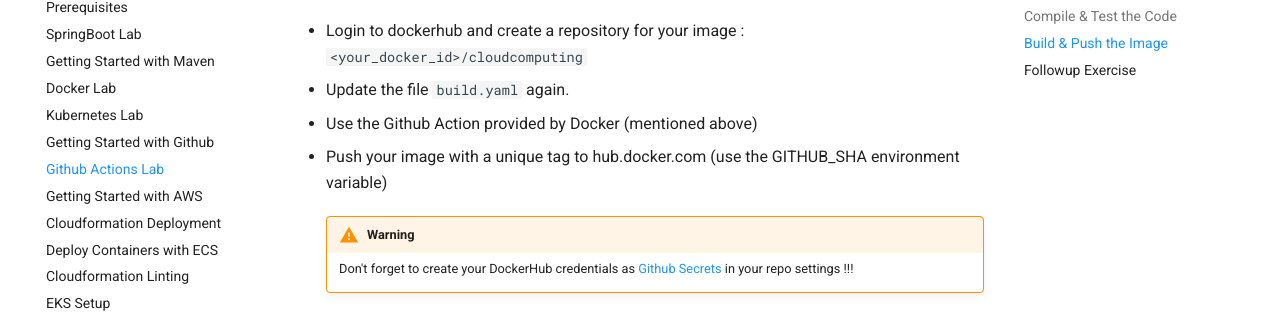
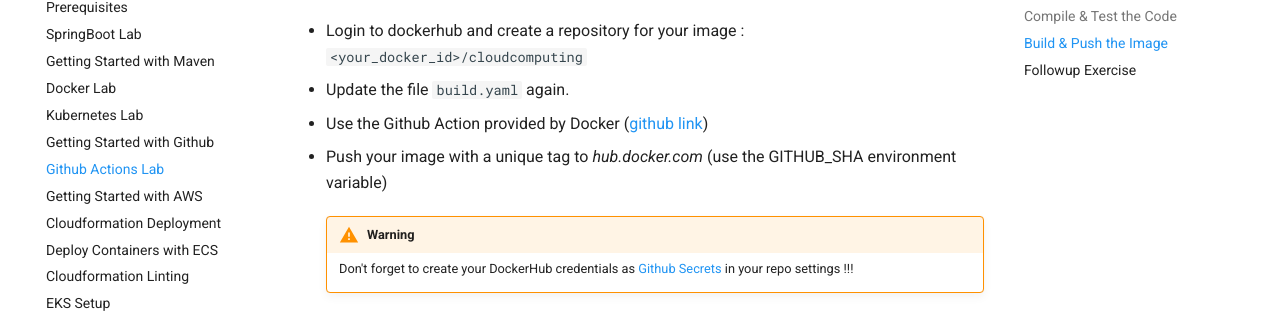
Before and after one commit to jurocknsail/yncrea-cloudcomputing, an MkDocs documentation site: the page built from docs/github-actions.md, in a window 1280 px wide and 900 px high, scrolled down 1664 px. Shown: the part 146-459 px from the top of the window. Built offline with MkDocs 1.6.1 and Material for MkDocs 9.7.7, drawn with Linux system fonts in a browser that asks for light colours; emoji names are drawn with the system emoji font.

Commit message:
testing dockerhub ga build & push

```diff
--- a/docs/github-actions.md
+++ b/docs/github-actions.md
@@ -65,8 +65,8 @@ Let's simply use an [existing action provided by DockerHub](https://www.docker.c
 - Login to dockerhub and create a repository for your image :
 `<your_docker_id>/cloudcomputing`
 - Update the file `build.yaml` again.
-- Use the Github Action provided by Docker (mentioned above)
-- Push your image with a unique tag to hub.docker.com (use the GITHUB_SHA environment variable)
+- Use the Github Action provided by Docker ([github link](https://github.com/marketplace/actions/build-and-push-docker-images))
+- Push your image with a unique tag to *hub.docker.com* (use the GITHUB_SHA environment variable)
 
     !!! warning
         Don't forget to create your DockerHub credentials as [Github Secrets](https://help.github.com/en/actions/configuring-and-managing-workflows/creating-and-storing-encrypted-secrets) in your repo settings !!!
```
Also changed, not shown: docs/README.md (+2 -0 lines), 1 other file.
